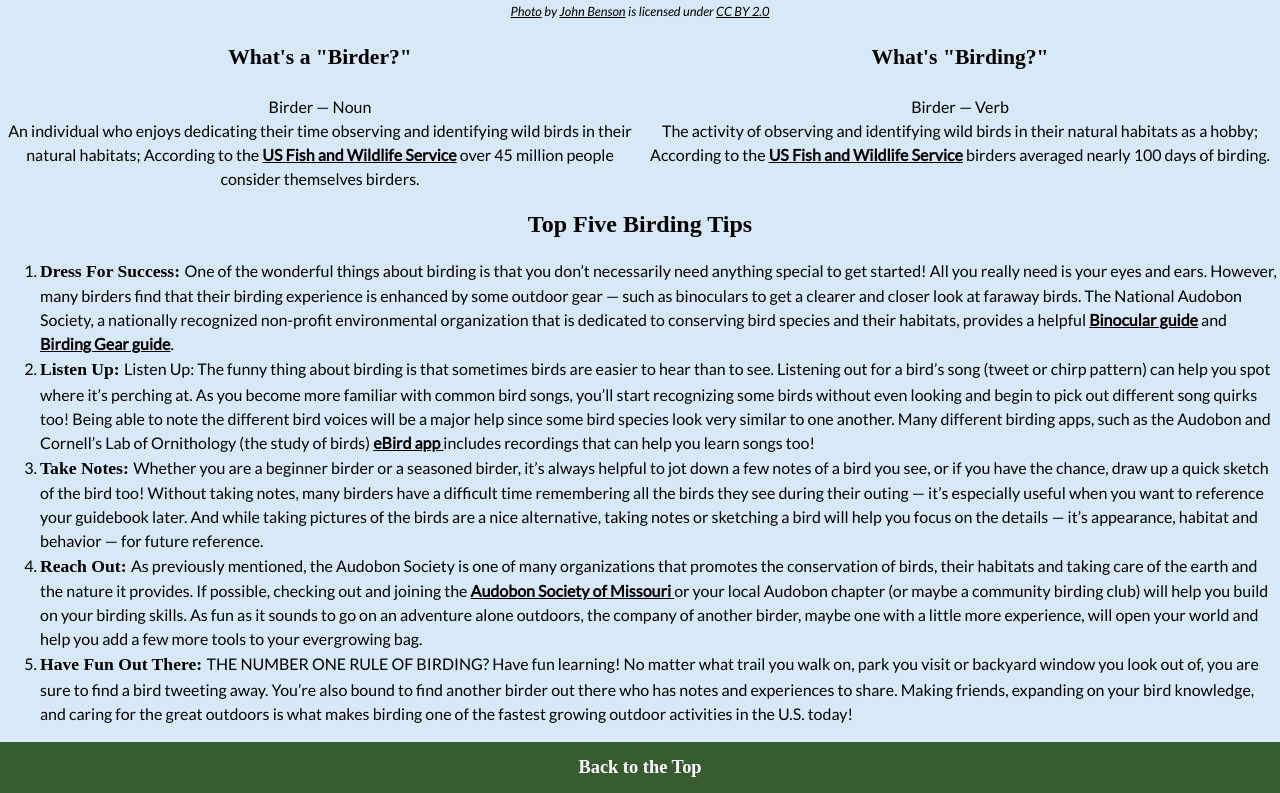
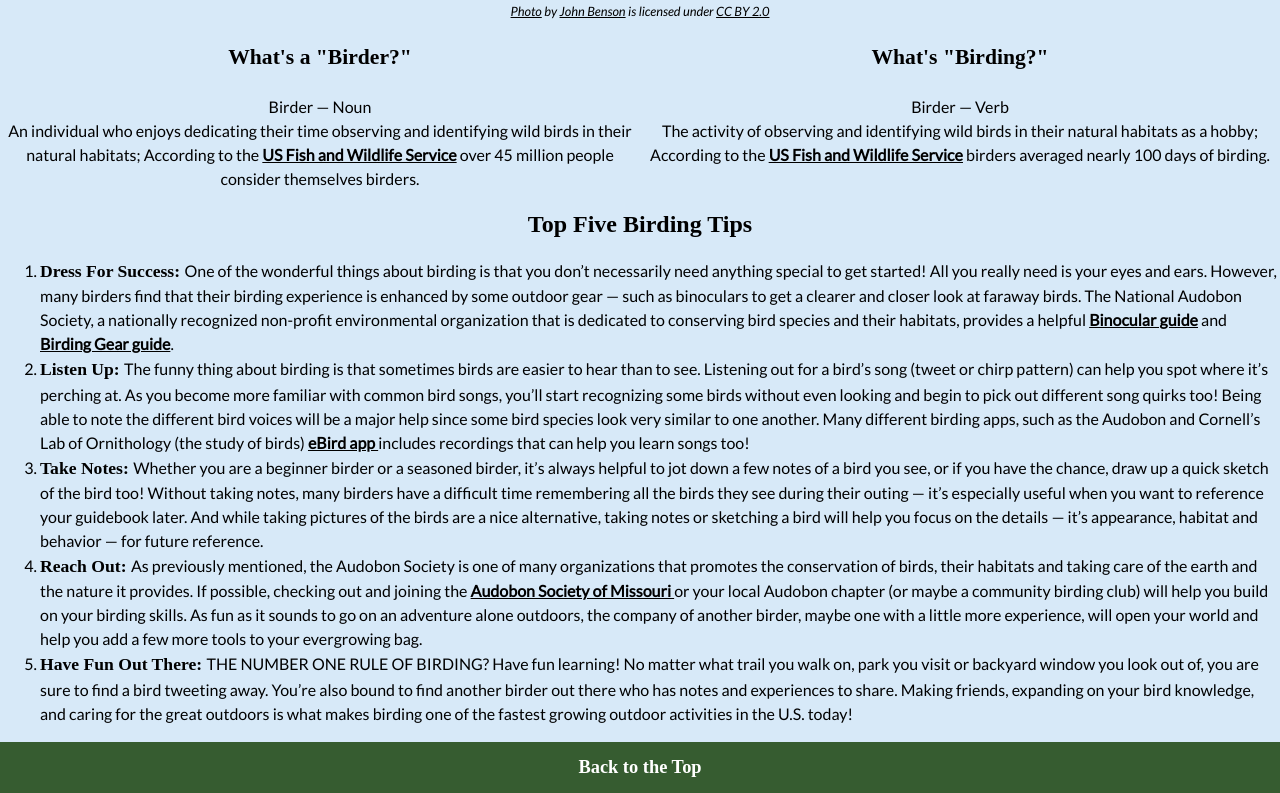
Before and after one commit to J4502-FS21/xcaret-nunez-final-project, a plain HTML site: page index.html in a window 1280 px wide. Shown: the part 909-1702 px from the top of the page. Drawn offline with Linux system fonts and the light colour scheme; a web font is replaced by a local one.

Commit message:
quick lil edit
deleted the second "listen up"

```diff
--- a/index.html
+++ b/index.html
@@ -57,7 +57,7 @@
   <ol>
       <li class="link"><span class="tip">Dress For Success: </span>One of the wonderful things about birding is that you don’t necessarily need anything special to get started! All you really need is your eyes and ears. However, many birders find that their birding experience is enhanced by some outdoor gear — such as binoculars to get a clearer and closer look at faraway birds. The National Audobon Society, a nationally recognized non-profit environmental organization that is dedicated to conserving bird species and their habitats, provides a helpful <a href="https://www.audubon.org/gear/binocular-guide">Binocular guide</a> and <a href="https://www.audubon.org/news/the-audubon-guide-birding-gear">Birding Gear guide</a>.</li>
 
-      <li class="link"><span class="tip">Listen Up: </span>Listen Up: The funny thing about birding is that sometimes birds are easier to hear than to see. Listening out for a bird’s song (tweet or chirp pattern) can help you spot where it’s perching at. As you become more familiar with common bird songs, you’ll start recognizing some birds without even looking and begin to pick out different song quirks too! Being able to note the different bird voices will be a major help since some bird species look very similar to one another. Many different birding apps, such as the Audobon and Cornell’s Lab of Ornithology (the study of birds) <a href="https://ebird.org/home"> eBird app </a>includes recordings that can help you learn songs too!</li>
+      <li class="link"><span class="tip">Listen Up: </span> The funny thing about birding is that sometimes birds are easier to hear than to see. Listening out for a bird’s song (tweet or chirp pattern) can help you spot where it’s perching at. As you become more familiar with common bird songs, you’ll start recognizing some birds without even looking and begin to pick out different song quirks too! Being able to note the different bird voices will be a major help since some bird species look very similar to one another. Many different birding apps, such as the Audobon and Cornell’s Lab of Ornithology (the study of birds) <a href="https://ebird.org/home"> eBird app </a>includes recordings that can help you learn songs too!</li>
 
       <li><span class="tip">Take Notes: </span> Whether you are a beginner birder or a seasoned birder, it’s always helpful to jot down a few notes of a bird you see, or if you have the chance, draw up a quick sketch of the bird too! Without taking notes, many birders have a difficult time remembering all the birds they see during their outing — it’s especially useful when you want to reference your guidebook later. And while taking pictures of the birds are a nice alternative, taking notes or sketching a bird will help you focus on the details — it’s appearance, habitat and behavior — for future reference. </li>
 
```
